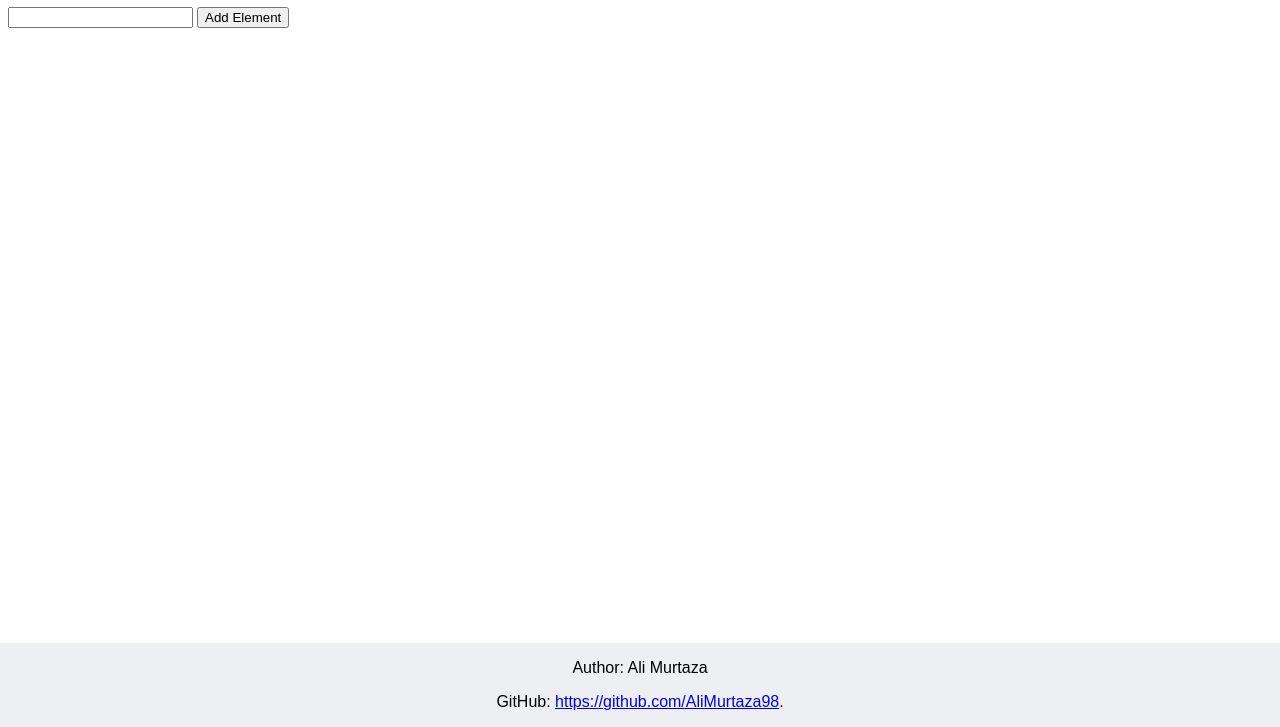
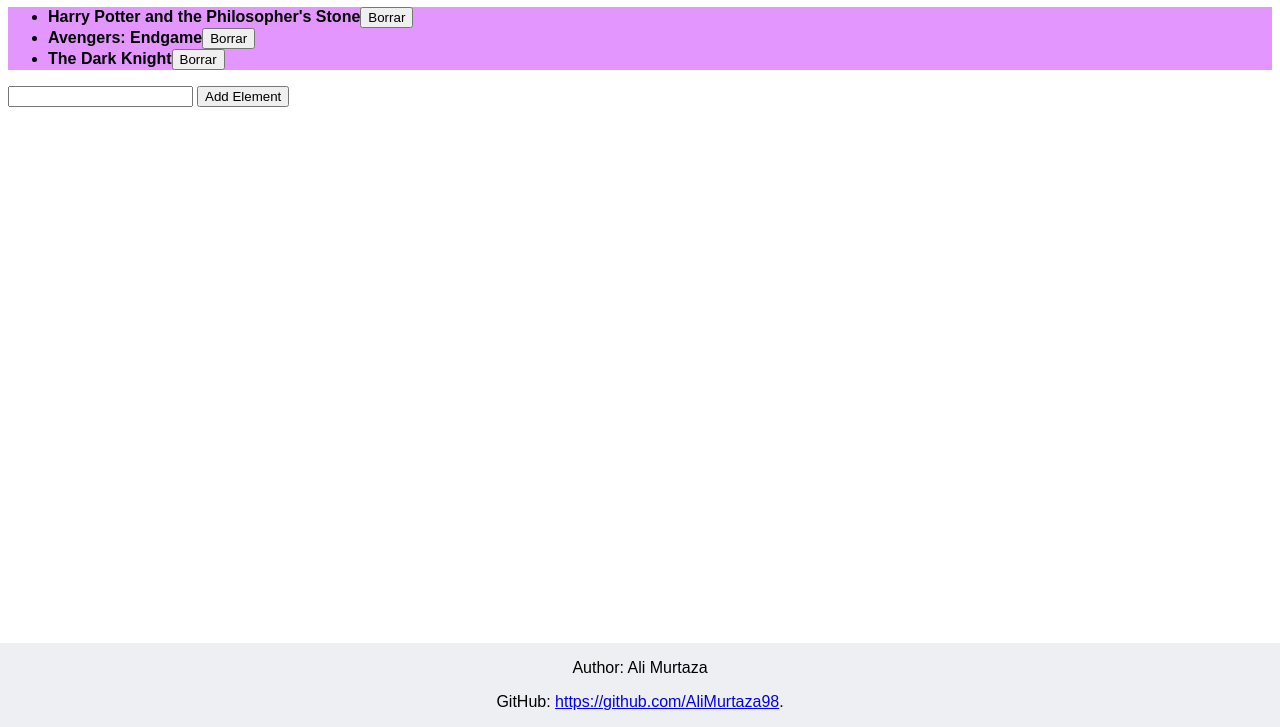
Before and after one commit to AliMurtaza98/TaskList_Cordova, a website: page www/index.html in a window 1280 px wide. Shown: the part 73-800 px from the top of the page. Drawn offline with nearby package versions, Linux system fonts and the light colour scheme.

Commit message:
Ultima fila true eliminada

```diff
--- a/www/index.html
+++ b/www/index.html
@@ -14,16 +14,15 @@
 
 	<!--Añadimos 3 elementos por defecto-->
 	<script type="text/javascript">
-	var storage_size = localStorage.length;
+	localStorage.clear();
 	localStorage.setItem("1", "Avengers: Endgame");
     localStorage.setItem("2", "The Dark Knight");
 	localStorage.setItem("3", "Harry Potter and the Philosopher's Stone");
+	var storage_size = localStorage.length;
 	for(var i=0; i<storage_size; i++){
 		var element = localStorage.getItem(localStorage.key(i));
 		var node = $("<li>"+element+"<button>Borrar</button></li>");
-		 $("#myList").append(node);
-		  .closest( "li" )
-
+		$("#myList").append(node);
 
 	}
 
```
